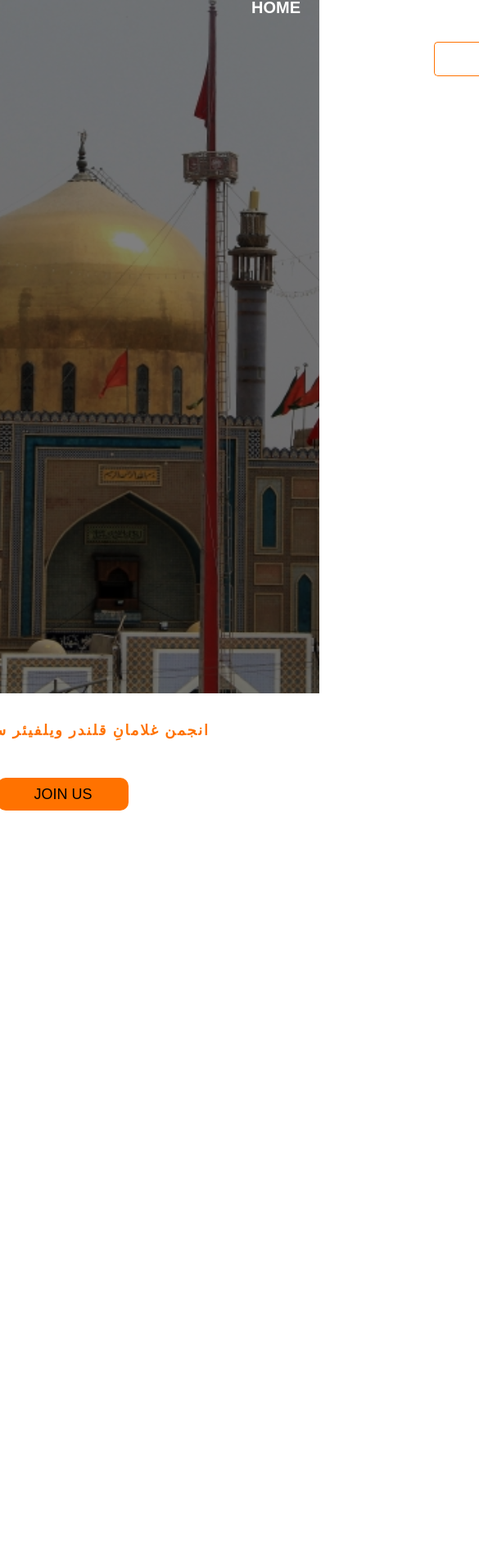
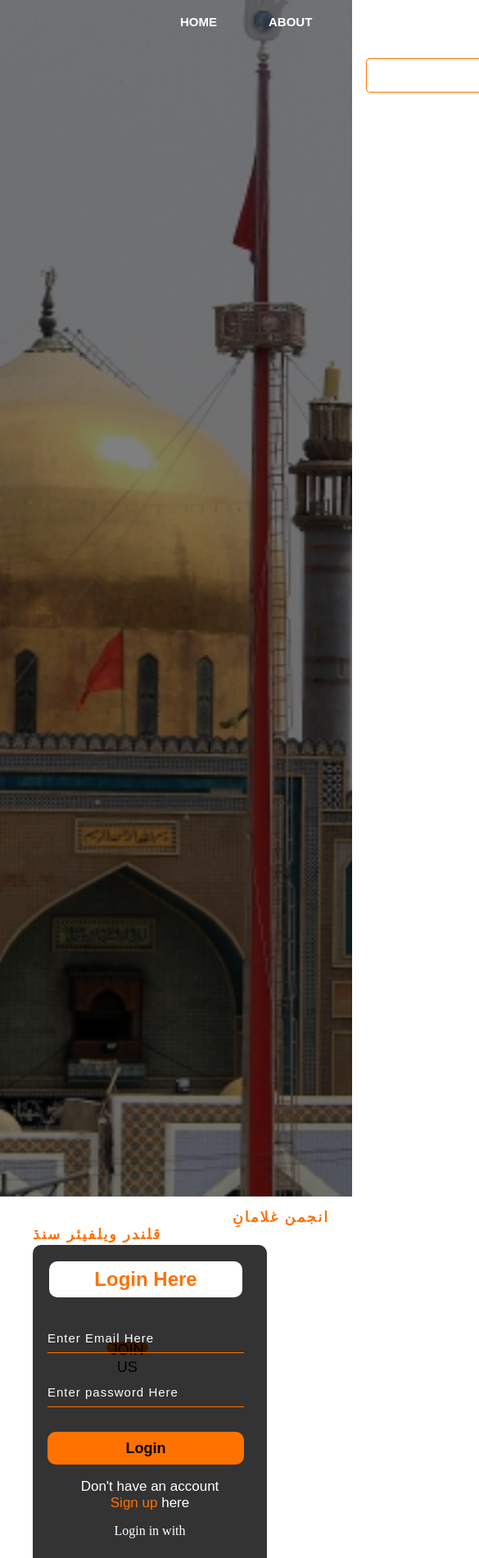
Before and after one commit to haider36/personal-Web, a plain HTML site: page index.html in a window 390 px wide. Shown: the part 99-2000 px from the top of the page at 82% size, 585 px wide, since content can reach past the window. Before the commit the page ends 1659 px from the top, so only its background shows below. Drawn offline with Linux system fonts and the light colour scheme.

Commit message:
UPDATE THE CSS

```diff
--- a/index.html
+++ b/index.html
@@ -25,7 +25,7 @@
             </div>
         </div>
         <div class="content">
-            <h1><span>انجمن غلامانِ قلندر ويلفيئر سنڌ </span></h1>
+            <h1><span class="span">انجمن غلامانِ قلندر ويلفيئر سنڌ </span></h1>
 
             <button class="cn"> <a href="#">JOIN US</a> </button>
 
--- a/tuu3.css
+++ b/tuu3.css
@@ -12,7 +12,7 @@
 .navbar{
 width: 1200px;
 height: 75px;
-margin-left: 240px;
+margin-left:137px;
 }
 .icon{
     width: 200px;
@@ -24,7 +24,7 @@ margin-left: 240px;
    height: 70px;
    border-radius: 100%;
    margin-top: 2px;
-   margin-left: -103px;
+   margin-left: 137px;
 }
 .menu{
     width: 400px;
@@ -39,9 +39,9 @@ ul{
 }
 ul li{
     list-style: none;
-    margin-left: 67px;
+    margin-left: 63px;
     margin-top: 27px;
-    font-size: 20px;
+    font-size: 15px;
 }
 ul li a{
     text-decoration: none;
@@ -93,18 +93,10 @@ ul li a:hover{
     outline: none;
 }
 .content{
-    width: 1200px;
     height: auto;
     margin: auto;
     color: #fff;
     position: relative;
-}
-.content .par{
-    padding-left: 20px;
-    padding-bottom: 25px;
-    font-family: Arial;
-    letter-spacing: 1.2px;
-    line-height: 30px;
 }
 .content  h1{
     font-family: 'Times New Roman';
@@ -118,8 +110,8 @@ ul li a:hover{
     height: 40px;
     background-color: #ff7200;
     border: none;
-    margin-top: 47px;
-    margin-left: -3px;
+    margin-top: 120px;
+    margin-left: 110px;
     font-size: 18px;
     border-radius: 10px;
     cursor: pointer;
@@ -131,19 +123,20 @@ color: black;
 transition: .3s ease;
 }
 .content  span{
-    color: #ff7200;
+     color: #ff7200;
     font-size: 60px;
-    margin-left: -46px;
+    margin-left:244px;
+
 }
 .form{
     width: 250px;
-    height: 380px;
+    height: 336px;
     background:linear-gradient(to top, rgba(0,0,0,0.8)50%, rgba(0,0,0,0.8)50%);
     position: absolute;
-    top: 249px;
-    left: 1018px;
+    top: 130px;
+    left: 1039px;
     border-radius: 10px;
-    padding: 25px;
+    padding:18px;
 }
 .form h2{
     width: 220px;
@@ -212,7 +205,7 @@ transition: 0.4s ease;
     padding-bottom: 10px;
     text-align: center;
 }
- @media only screen and (max-width: 1200px) {
+ @media screen and (max-width: 1200px) {
     /* For mobile phones: */
     .navbar{
         width: 100%;
@@ -245,5 +238,29 @@ transition: 0.4s ease;
    }
    .content h1, .content span{
     font-size: 4.5vw;
+    top: 44px;
+   }
+   .content .cn{
+width: 13%;
+height: 3.5vw;
+font:size 1.8vw;
    }
   }
+
+  @media  screen and (max-width: 1170px){
+    .main{
+        height: 180vh;
+         padding: 20px;
+    }
+    .form{
+        margin-left: -30px;
+        width: 250px;
+        height: 380px;
+        background:linear-gradient(to top, rgba(0,0,0,0.8)50%, rgba(0,0,0,0.8)50%);
+        position: absolute;
+        top: 44px;
+        left: 50px;
+        border-radius: 10px;
+        padding:18px;
+    }
+  }
```
